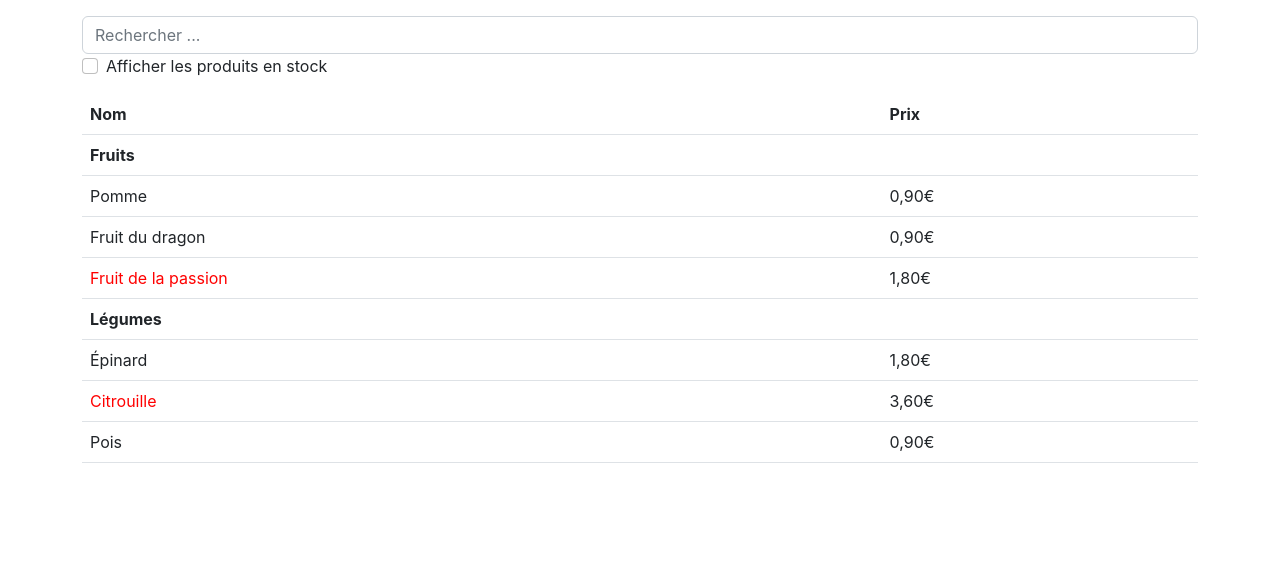
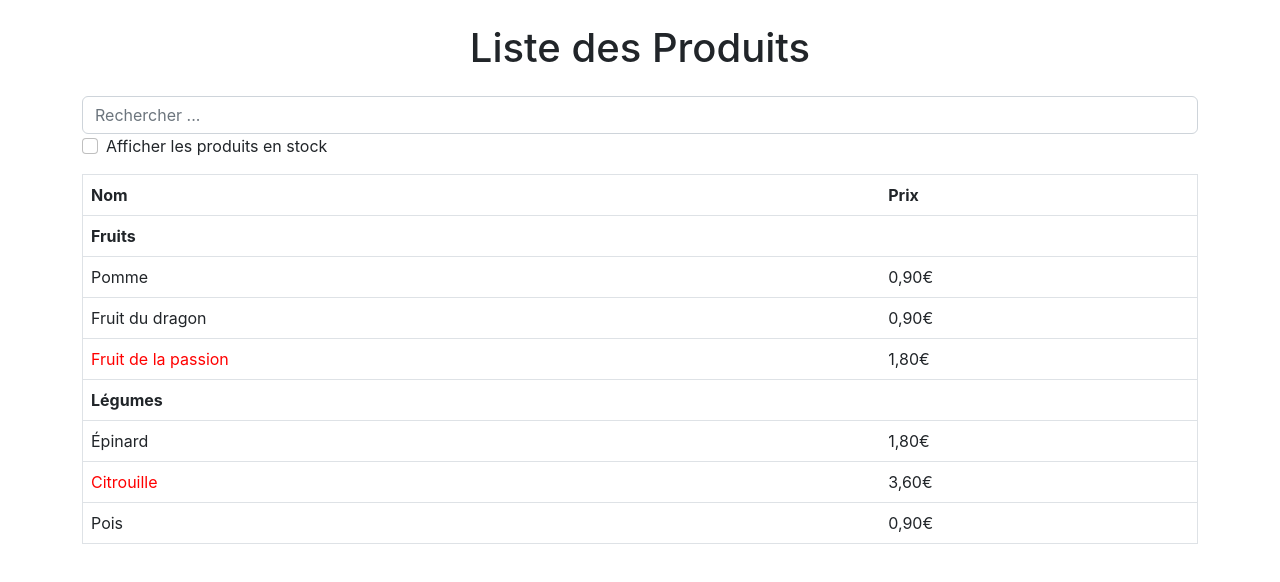
Before and after one commit to 5sensprod/react_folio_5sp, a React (Create React App) app: page / in a window 1280 px wide. Shown: the top 582 px of the page. Built offline with nearby package versions, Linux system fonts and the light colour scheme.

Commit message:
ajout component pageTitle

```diff
--- a/src/components/App.js
+++ b/src/components/App.js
@@ -3,6 +3,7 @@ import { PRODUCTS } from '../data/product'
 import { SearchBar } from './forms/SearchBar'
 import { ProductTable } from './products/ProductTable'
 import { removeAccents } from '../utils/stringHelpers'
+import { PageTitle } from './common/PageTitle'
 
 function App() {
   const [showStockedOnly, setShowStockedOnly] = useState(false)
@@ -21,6 +22,7 @@ function App() {
 
   return (
     <div className="container my-3">
+      <PageTitle />
       <SearchBar
         search={search}
         onSearchChange={setSearch}
--- /dev/null
+++ b/src/components/common/PageTitle.jsx
@@ -0,0 +1,3 @@
+export function PageTitle() {
+  return <h1 className="text-center my-4">Liste des Produits</h1>
+}
--- a/src/components/products/ProductTable.jsx
+++ b/src/components/products/ProductTable.jsx
@@ -26,7 +26,7 @@ export function ProductTable({ products }) {
   })
 
   return (
-    <table className="table table-hover table-responsive">
+    <table className="table table-hover table-responsive border rounded">
       <thead>
         <tr>
           <th>Nom</th>
```
